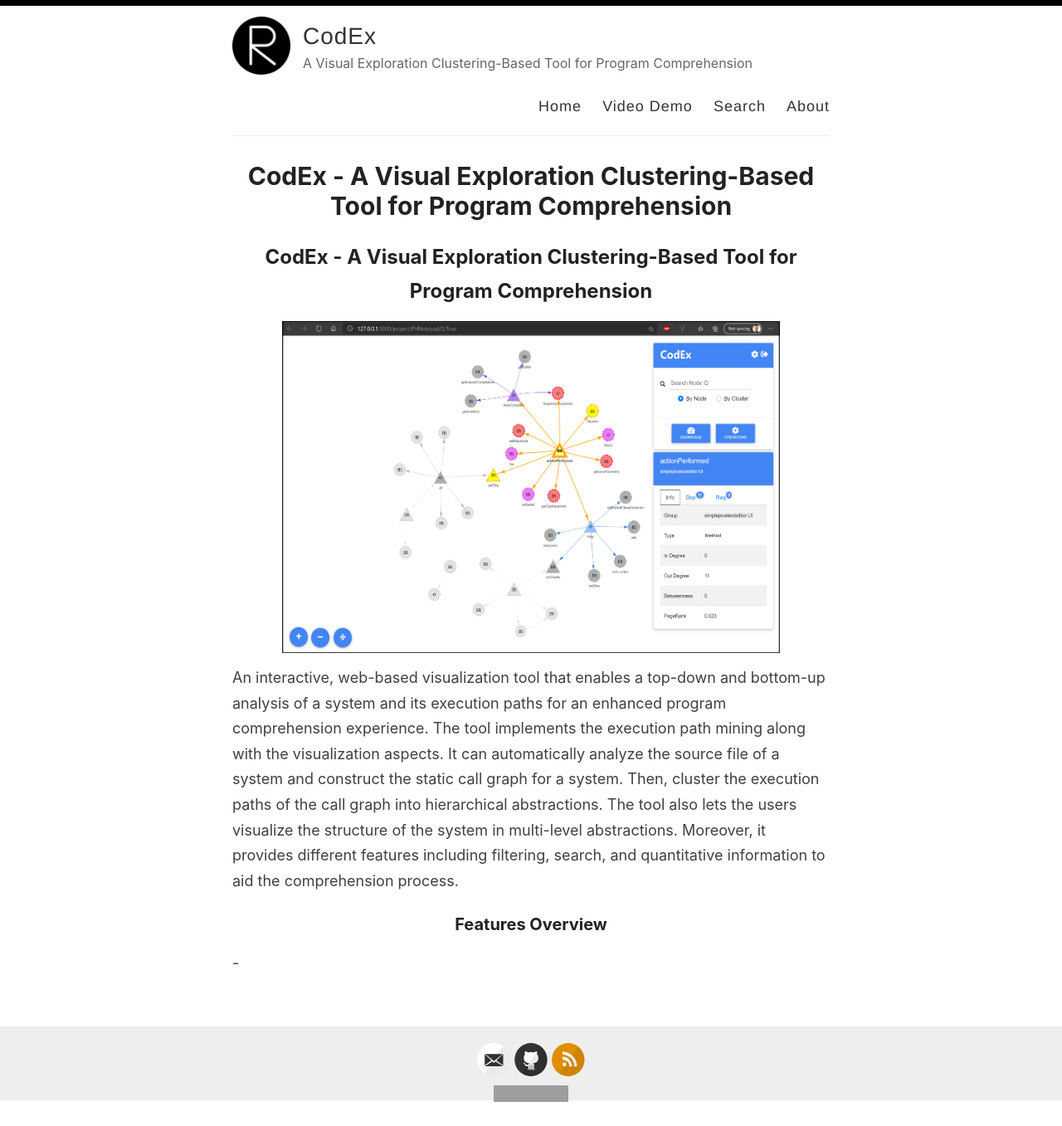
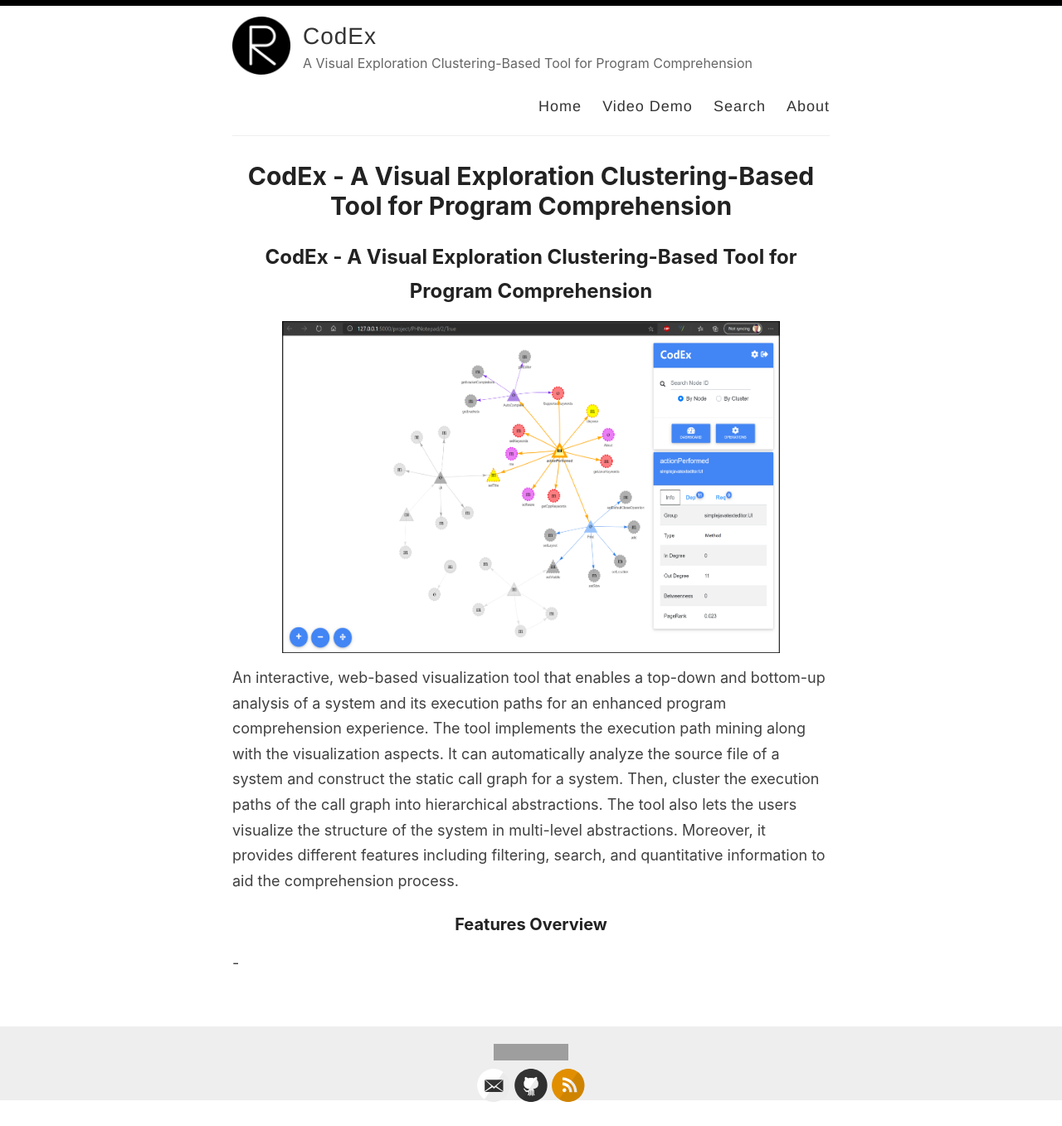
Before and after one commit to RakanAlanazi/CodEx, a Jekyll site: the page built from index.md, in a window 1280 px wide. Shown: the whole page at 83% size. Built offline with Jekyll 4.4.1, drawn with Linux system fonts in a browser that asks for light colours; our own code applies the rules of GitHub Pages for plain Markdown files; the list of posts is cut into pages by our own code; grey boxes are pictures that could not be loaded.

Commit message:
Update svg-icons.html

```diff
--- a/_includes/svg-icons.html
+++ b/_includes/svg-icons.html
@@ -1,3 +1,6 @@
+<div>
+<a href="https://hits.seeyoufarm.com"><img src="https://hits.seeyoufarm.com/api/count/incr/badge.svg?url=https%3A%2F%2Frakanalanazi.github.io%2FCodEx%2F&count_bg=%233D71C8&title_bg=%23555555&icon=tripadvisor.svg&icon_color=%23E7E7E7&title=visitors&edge_flat=false"/></a>
+</div>
 {% if site.footer-links.dribbble %}<a href="https://dribbble.com/{{ site.footer-links.dribbble }}"><i class="svg-icon dribbble"></i></a>{% endif %}
 {% if site.footer-links.email %}<a href="mailto:{{ site.footer-links.email }}"><i class="svg-icon email"></i></a>{% endif %}
 {% if site.footer-links.facebook %}<a href="https://www.facebook.com/{{ site.footer-links.facebook }}"><i class="svg-icon facebook"></i></a>{% endif %}
@@ -12,6 +15,3 @@
 {% if site.footer-links.youtube %}<a href="https://youtube.com/{{ site.footer-links.youtube }}"><i class="svg-icon youtube"></i></a>{% endif %}
 {% if site.footer-links.googleplus %}<a href="https://plus.google.com/{{ site.footer-links.googleplus }}"><i class="svg-icon googleplus"></i></a>{% endif %}
 {% if site.footer-links.playconsole %}<a href="https://play.google.com/store/apps/dev?id={{ site.footer-links.playconsole }}"><i class="svg-icon playconsole"></i></a>{% endif %}
-<div>
-<a href="https://hits.seeyoufarm.com"><img src="https://hits.seeyoufarm.com/api/count/incr/badge.svg?url=https%3A%2F%2Frakanalanazi.github.io%2FCodEx%2F&count_bg=%233D71C8&title_bg=%23555555&icon=tripadvisor.svg&icon_color=%23E7E7E7&title=visitors&edge_flat=false"/></a>
-</div>
```
